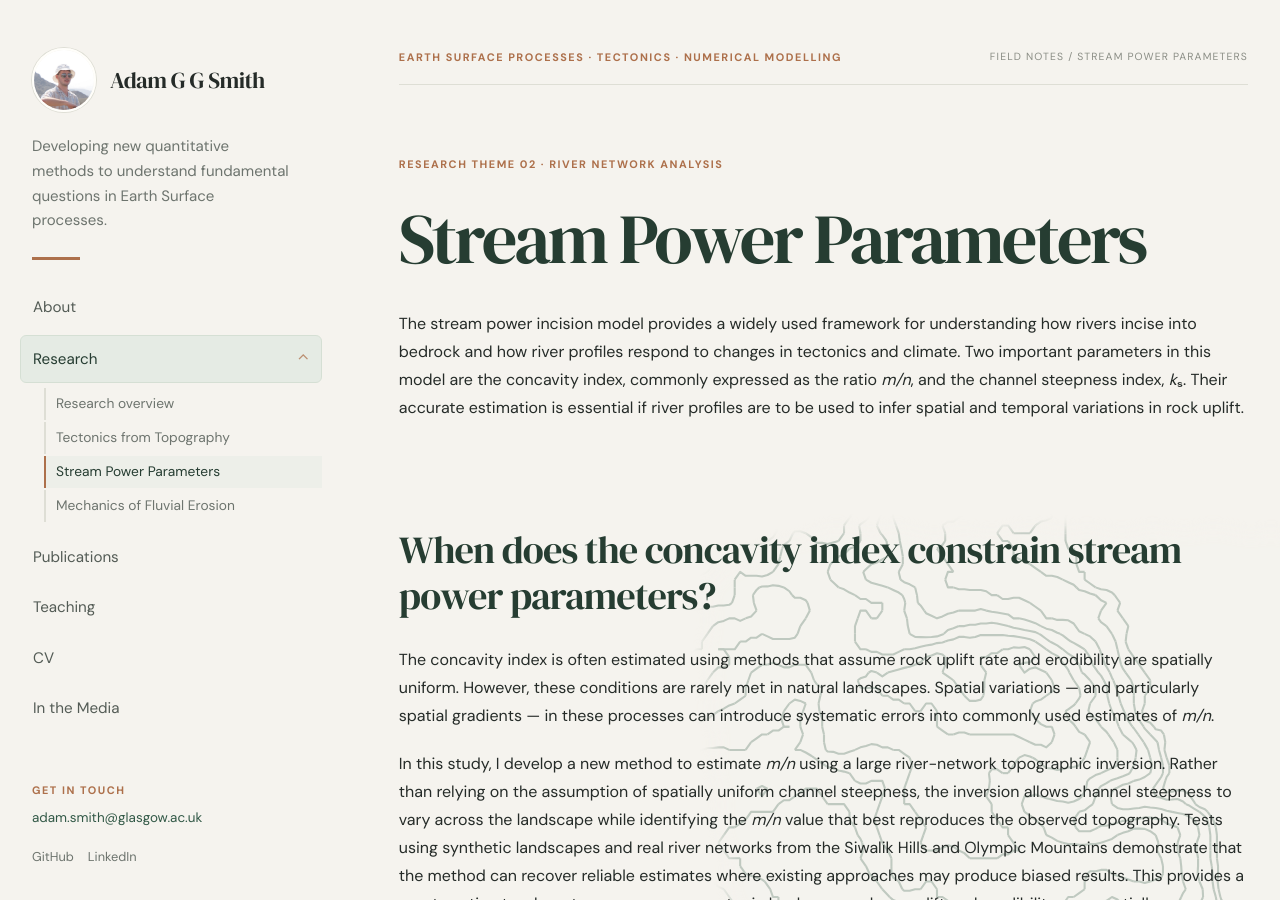
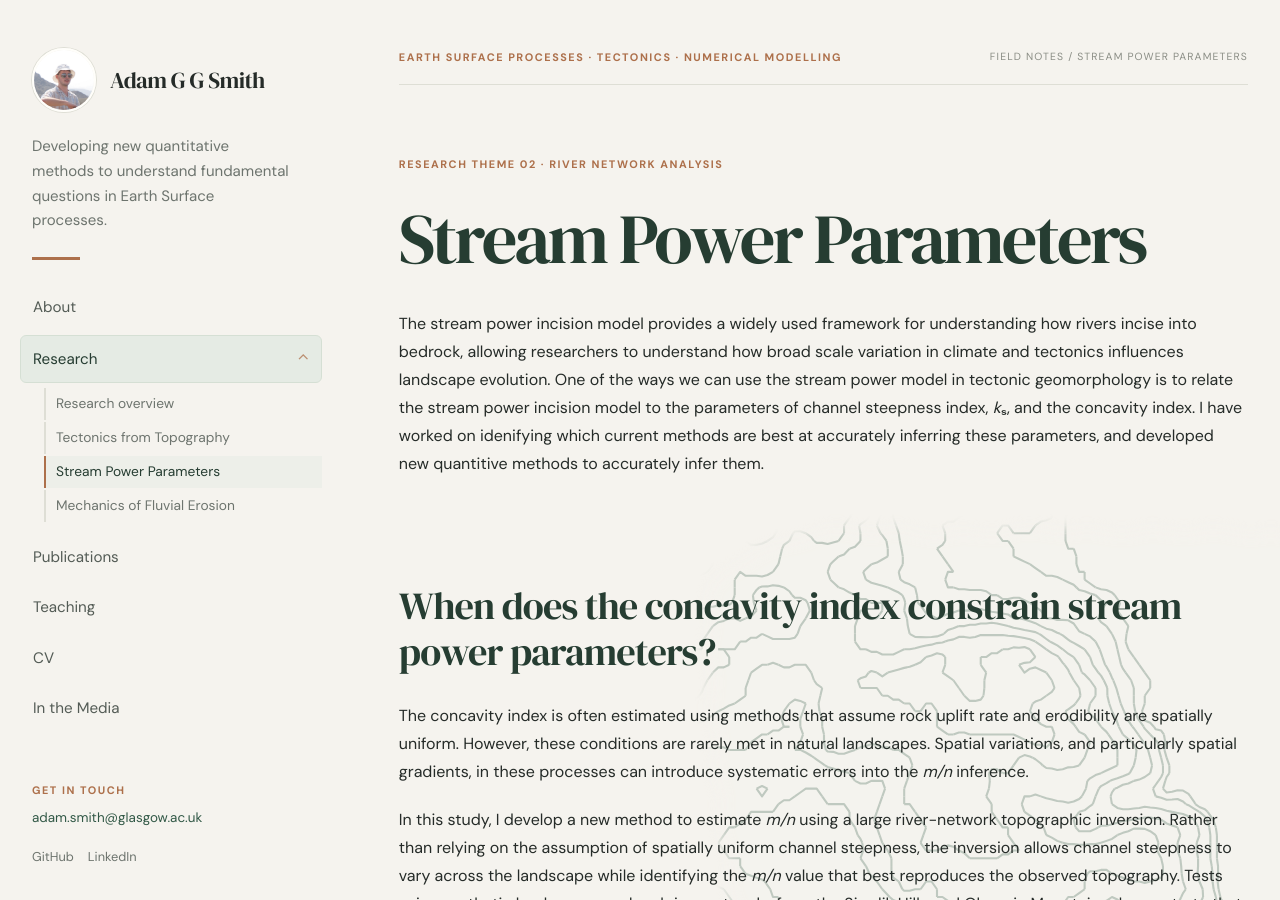
Before and after one commit to adamsmith142/adamsmith142.github.io, a Jekyll site: the page built from StreamPower.md, in a window 1280 px wide and 900 px high. Built offline with Jekyll 4.4.1, drawn with Linux system fonts in a browser that asks for light colours.

Commit message:
Revise Stream Power Parameters section for clarity
Updated the explanation of the stream power incision model and its parameters, emphasizing the relationship between channel steepness index and concavity index. Added details about the development of new quantitative methods for accurate inference of these parameters.

```diff
--- a/StreamPower.md
+++ b/StreamPower.md
@@ -8,11 +8,11 @@ description: Developing and evaluating methods to estimate concavity and channel
 
 # Stream Power Parameters
 
-The stream power incision model provides a widely used framework for understanding how rivers incise into bedrock and how river profiles respond to changes in tectonics and climate. Two important parameters in this model are the concavity index, commonly expressed as the ratio *m/n*, and the channel steepness index, *k*ₛ. Their accurate estimation is essential if river profiles are to be used to infer spatial and temporal variations in rock uplift.
+The stream power incision model provides a widely used framework for understanding how rivers incise into bedrock, allowing researchers to understand how broad scale variation in climate and tectonics influences landscape evolution. One of the ways we can use the stream power model in tectonic geomorphology is to relate the stream power incision model to the parameters of channel steepness index, *k*ₛ, and the concavity index. I have worked on idenifying which current methods are best at accurately inferring these parameters, and developed new quantitive methods to accurately infer them.
 
 ## When does the concavity index constrain stream power parameters?
 
-The concavity index is often estimated using methods that assume rock uplift rate and erodibility are spatially uniform. However, these conditions are rarely met in natural landscapes. Spatial variations — and particularly spatial gradients — in these processes can introduce systematic errors into commonly used estimates of *m/n*.
+The concavity index is often estimated using methods that assume rock uplift rate and erodibility are spatially uniform. However, these conditions are rarely met in natural landscapes. Spatial variations, and particularly spatial gradients, in these processes can introduce systematic errors into the *m/n* inference.
 
 In this study, I develop a new method to estimate *m/n* using a large river-network topographic inversion. Rather than relying on the assumption of spatially uniform channel steepness, the inversion allows channel steepness to vary across the landscape while identifying the *m/n* value that best reproduces the observed topography. Tests using synthetic landscapes and real river networks from the Siwalik Hills and Olympic Mountains demonstrate that the method can recover reliable estimates where existing approaches may produce biased results. This provides a way to estimate a key stream power parameter in landscapes where uplift and erodibility vary spatially.
 
```
